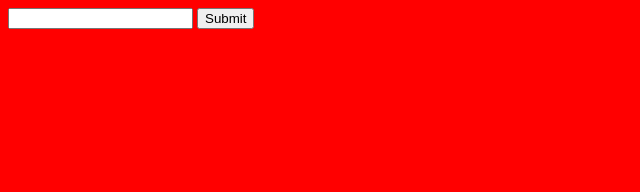
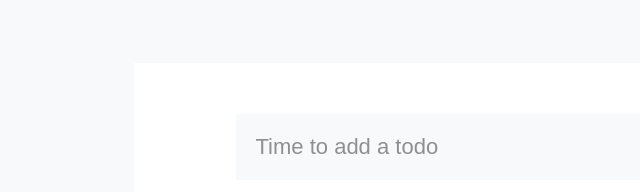
Before and after one commit to jrobind/es6-todos, a website: page index.html in a window 1280 px wide. Shown: the whole page, without its empty margins (0-640 px from the left). Drawn offline with Linux system fonts and the light colour scheme.

Commit message:
add basic styling to todo wrapper and todo's & update markup

```diff
--- a/index.html
+++ b/index.html
@@ -5,8 +5,7 @@
     </head>
     <body>
         <div class="wrapper">
-            <input id='todoInput'/>
-            <button id='submit'>Submit</button>
+            <input id='todoInput' placeholder='Time to add a todo'/>
             <div class="todo-wrapper">
             </div>
         </div>
--- a/style.scss
+++ b/style.scss
@@ -1,4 +1,37 @@
 body {
-    background-color: red;
-    color: white;
+    background: #f7f9fa;
+    font-family: -apple-system,system-ui,BlinkMacSystemFont,"Segoe UI",Roboto,"Helvetica Neue",Arial,sans-serif;
 }
+
+.wrapper {
+    background: white;
+    margin: 5% 10%;
+    height: calc(100% - 10%);
+    display: flex;
+    flex-direction: column;
+
+    input {
+        border: none;
+        background: #f7f9fa;
+        padding: 20px;
+        min-width: 300px;
+        margin: 5% 10% 0 10%;
+        font-size: 22px;
+        color: #414141;
+
+        &::placeholder {
+            opacity: .8;
+        }
+    }
+
+    .todo-wrapper {
+        background: #f7f9fa;
+        height: calc(100% - 10%);
+        margin: 5% 10%;
+
+        .todo {
+            background: white;
+            margin: 5% 10%;
+        }
+    }
+}
```
Also changed, not shown: css/style.css.
